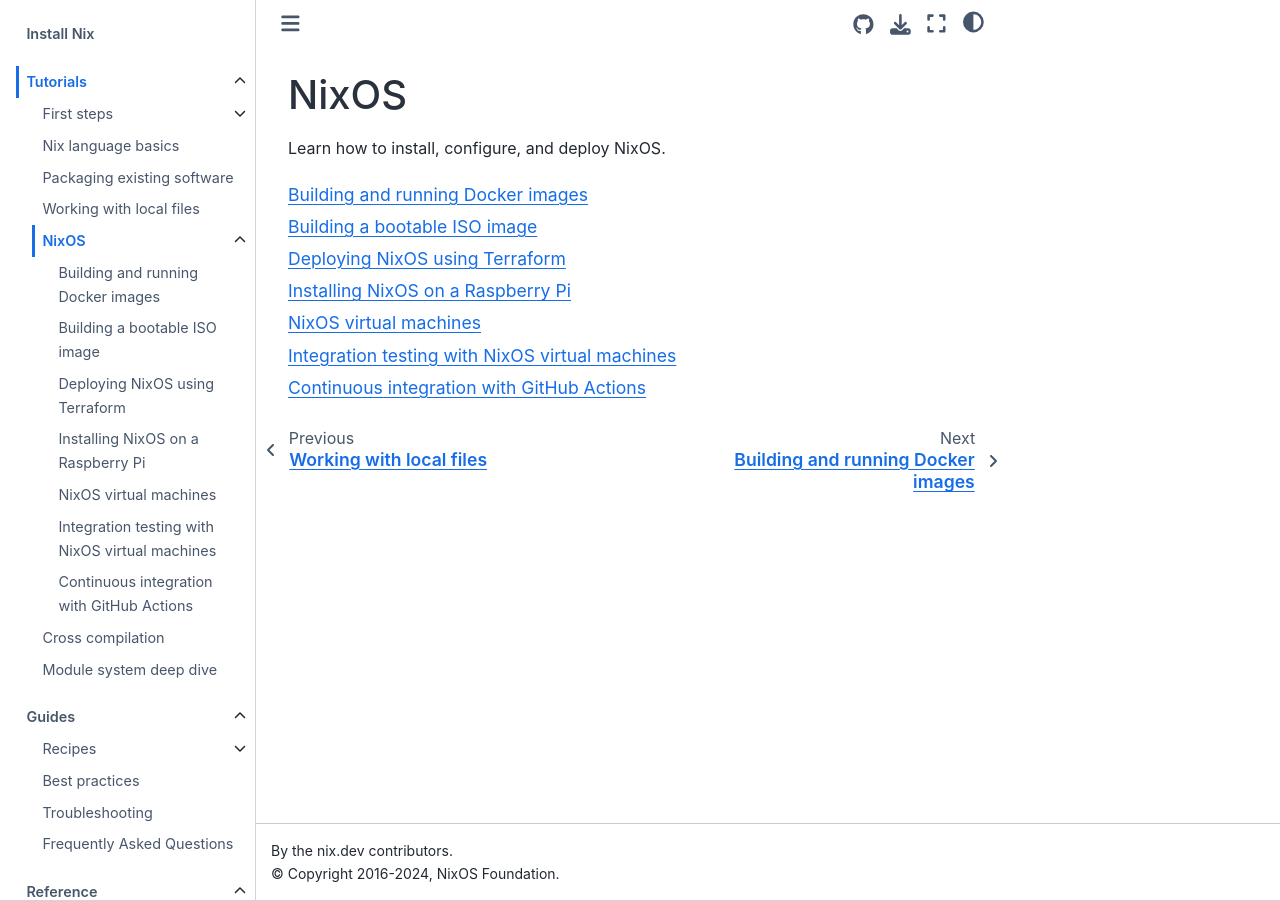
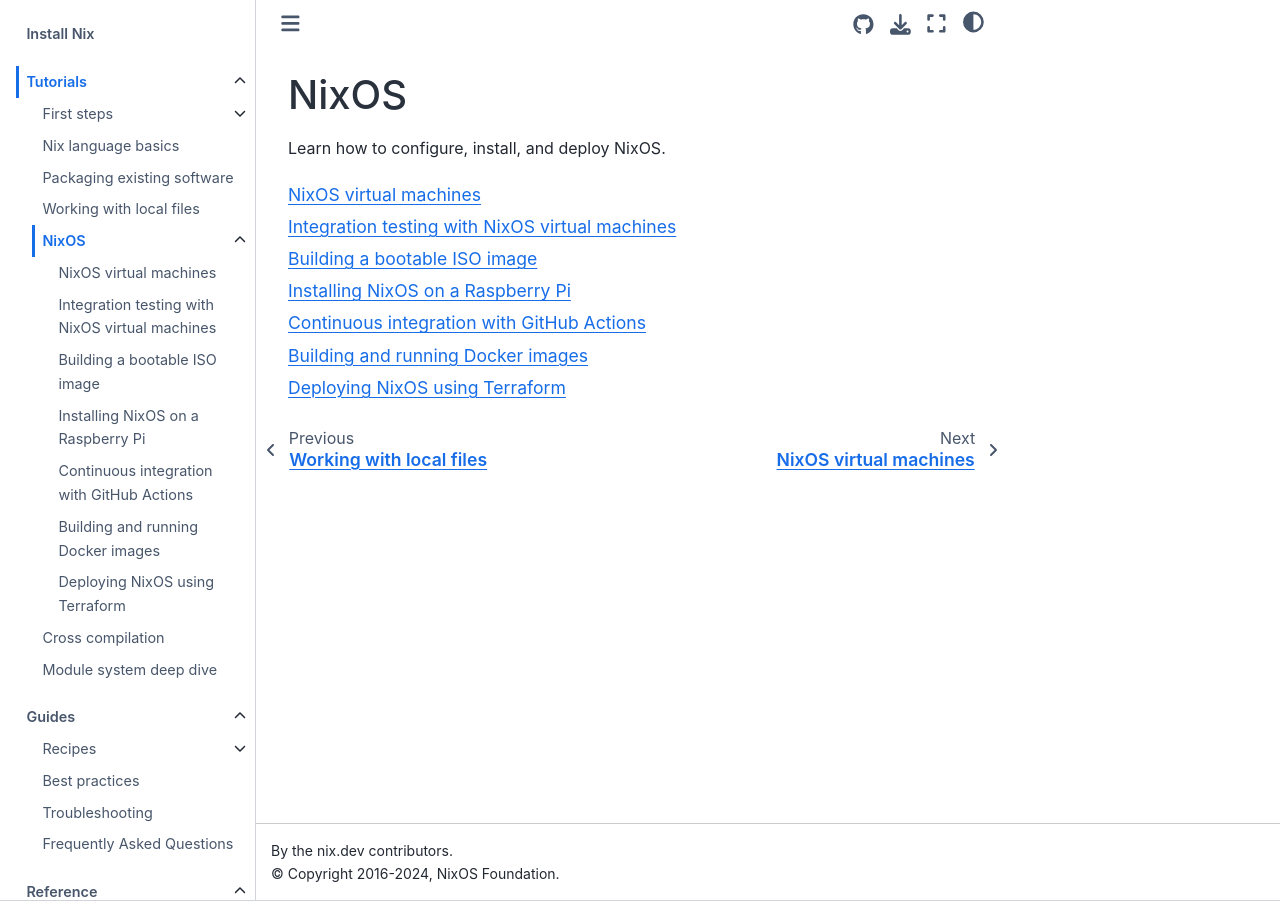
Before and after one commit to NixOS/nix.dev, a Sphinx documentation site: the page built from source/tutorials/nixos/index.md, in a window 1280 px wide. Built offline with Sphinx 7.4.7 and the Sphinx Book theme 1.1.4, drawn with Linux system fonts in a browser that asks for light colours.

Commit message:
reorder NixOS tutorials
it makes more sense to start with the most innocent ones, where
everything runs in a VM.

````diff
--- a/source/tutorials/nixos/index.md
+++ b/source/tutorials/nixos/index.md
@@ -1,14 +1,14 @@
 # NixOS
 
-Learn how to install, configure, and deploy NixOS.
+Learn how to configure, install, and deploy NixOS.
 
 ```{toctree}
 :maxdepth: 1
-building-and-running-docker-images.md
-building-bootable-iso-image.md
-deploying-nixos-using-terraform.md
-installing-nixos-on-a-raspberry-pi.md
 nixos-configuration-on-vm.md
 integration-testing-using-virtual-machines.md
+building-bootable-iso-image.md
+installing-nixos-on-a-raspberry-pi.md
 continuous-integration-github-actions.md
+building-and-running-docker-images.md
+deploying-nixos-using-terraform.md
 ```
````
